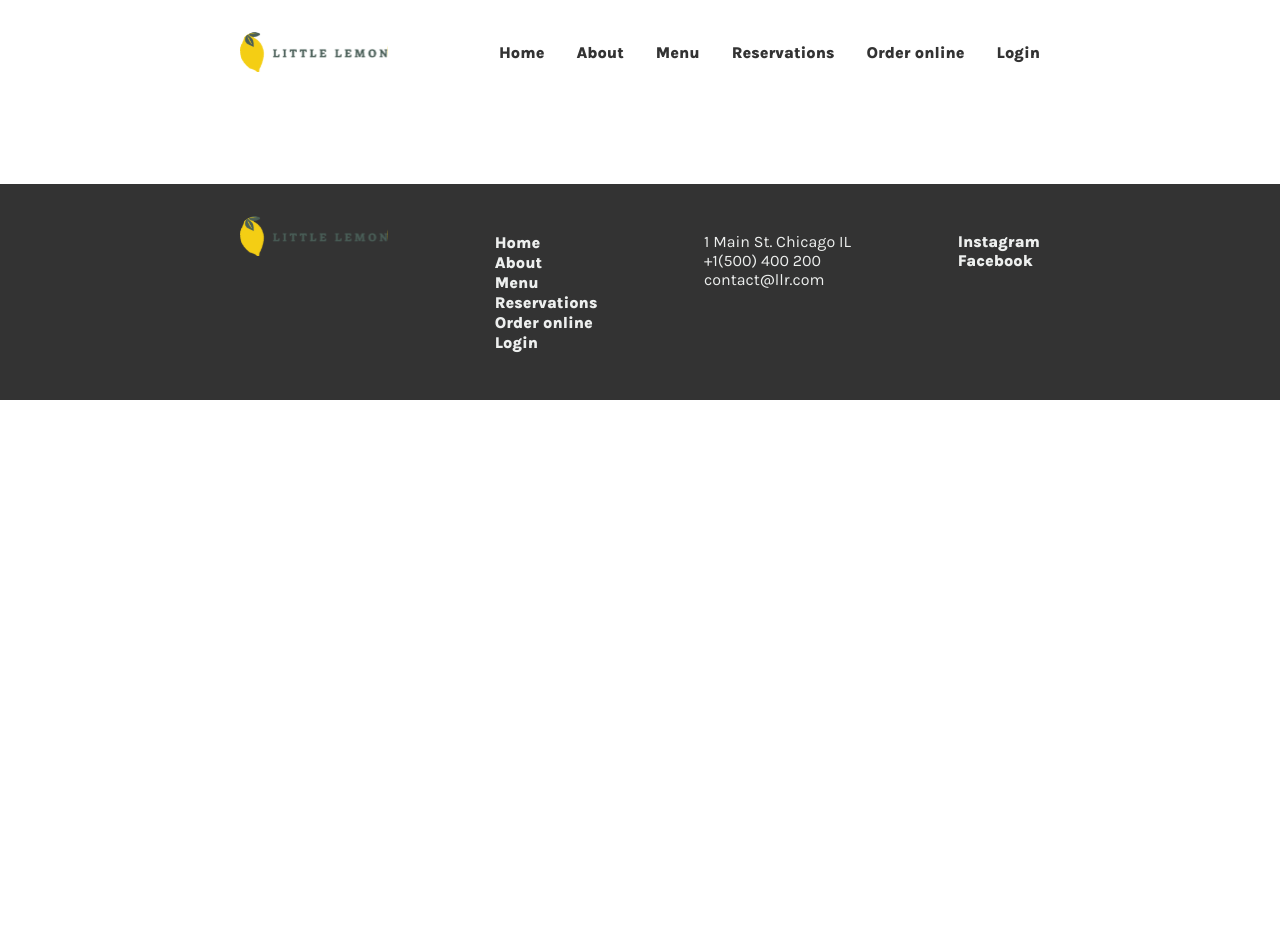
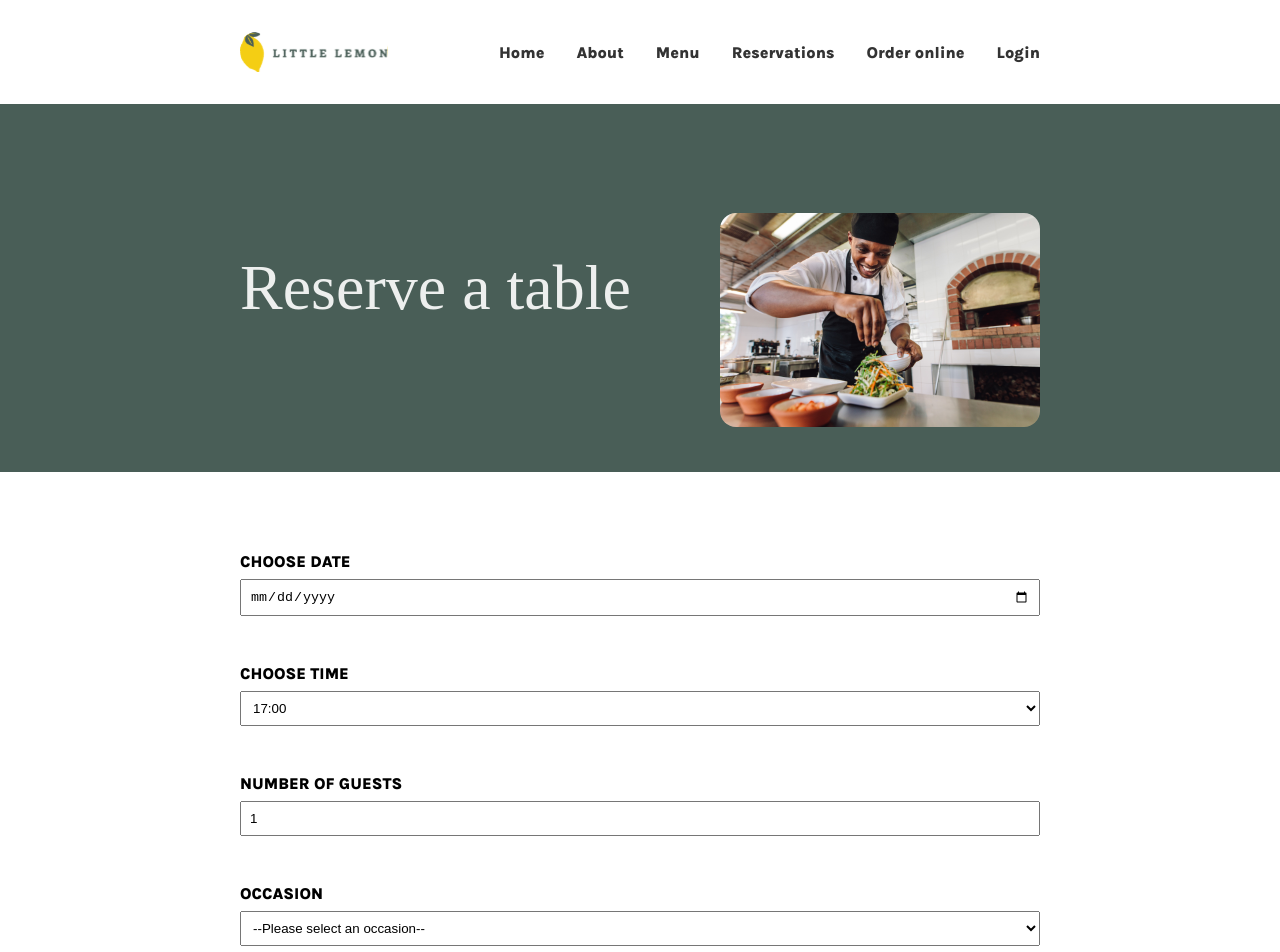
Before and after one commit to trberrido/capstone, a React (Create React App) app: page /booking in a window 1280 px wide. Shown: the top 952 px of the page. Before the commit the page ends 800 px from the top, so only its background shows below. Built offline with nearby package versions, Linux system fonts and the light colour scheme; a web font is replaced by a local one.

Commit message:
booking page and form done, style and state management

```diff
--- a/src/App.css
+++ b/src/App.css
@@ -21,7 +21,7 @@
   align-items: center;
   justify-content: center;
   font-size: calc(10px + 2vmin);
-  color: white;
+  color: var(--s3);
 }
 
 .App-link {
--- /dev/null
+++ b/src/components/BookingForm.jsx
@@ -0,0 +1,58 @@
+import { useState } from "react";
+import './bookingform.css';
+
+const availableTimes = [17, 18, 19, 20, 21, 22];
+const occasionOptions = [
+	{text: '--Please select an occasion--', value: ''},
+	{text: 'Birthday', value: 'Birthday'},
+	{text: 'Anniversary', value: 'Anniversary'}
+];
+const BookingForm = () => {
+	const [formData, setFormData] = useState({
+		date: '',
+		time: availableTimes[0],
+		guests: 1,
+		occasion: ''
+	});
+
+	const handleSubmit = (e) => {
+		e.preventDefault();
+	}
+
+	const handleInput = (e) => {
+		console.log(e.target.value)
+		setFormData({...formData, [e.target.name]: e.target.value})
+	}
+
+	return (
+	<form className='form content-column' onSubmit={handleSubmit}>
+
+		<label className='form__label' htmlFor="res-date" >Choose date</label>
+		<input className='form__input' type='date' id='res-date' name='date' onChange={handleInput} value={formData.date} required />
+
+		<label htmlFor="res-time" className='form__label'>Choose time</label>
+		<select id='rest-time' className='form__input' name='time' value={formData.time} onChange={handleInput} required>
+			{
+				availableTimes.map(option => (
+					<option key={option} value={option}>{option}:00</option>
+				))
+			}
+		</select>
+
+		<label htmlFor="guests" className='form__label'>Number of guests</label>
+		<input type='number'  className='form__input' name='guests' min='1' max='10' onChange={handleInput} value={formData.guests} required />
+
+		<label htmlFor="occasion" className='form__label'>Occasion</label>
+		<select id='occasion' className='form__input' name='occasion' value={formData.occasion} onChange={handleInput} required>
+			{
+				occasionOptions.map(option => (
+					<option key={option.value} value={option.value}>{option.text}</option>
+				))
+			}
+		</select>
+
+		<input type='submit' className='button' value='Make your reservation'/>
+	</form>);
+}
+
+export default BookingForm;
--- a/src/components/BookingPage.jsx
+++ b/src/components/BookingPage.jsx
@@ -1,5 +1,17 @@
+import BookingForm from './BookingForm'
+import './bookingpage.css'
+import img from '../assets/restaurantchef.jpg';
+
 const BookingPage = () => {
-	return <></>;
+	return (<>
+		<div className='booking-header'>
+			<div className='content-column booking-content'>
+				<h1 className='booking-header__title'>Reserve a table</h1>
+				<img alt='' src={img} className='booking-header__img'/>
+			</div>
+		</div>
+		<BookingForm />
+	</>);
 }
 
 export default BookingPage;
--- /dev/null
+++ b/src/components/bookingform.css
@@ -0,0 +1,23 @@
+.form {
+	display: flex;
+	flex-direction: column;
+	margin-top: 5rem;
+}
+
+.form__label {
+	margin-bottom: .5rem;
+	font-family: var(--karla);
+	font-weight: 800;
+	text-transform: uppercase;
+}
+
+.form__input {
+	margin-bottom: 3rem;
+	padding: .5rem;
+}
+
+input[type='submit']{
+	margin-top: 2rem;
+	display: block;
+	max-width: 15rem;
+}
--- /dev/null
+++ b/src/components/bookingpage.css
@@ -0,0 +1,28 @@
+.booking-header {
+	background-color: var(--p1);
+}
+
+.booking-content {
+	display: flex;
+	flex-direction: row;
+	justify-content: space-between;
+	align-items: center;
+}
+
+.booking-header__title {
+	color: var(--s3);
+	padding: 10rem 0 5rem 0;
+	margin-bottom: 5rem;
+}
+
+.booking-header__img {
+	max-width: 20rem;
+	height: auto;
+	position: relative;
+	top: 2rem
+}
+
+@media screen and (max-width: 50rem){
+	.booking-header__img { display: none }
+
+}
--- a/src/components/button.css
+++ b/src/components/button.css
@@ -4,10 +4,11 @@
 	padding: 1rem 2rem;
 	border-radius: 1rem;
 	transition: background-color .3s;
+	border: none;
 }
 
 .button:hover {
 	background-color: var(--dark);
-	color: white;
+	color: var(--s3);
 	transition: background-color .3s;
 }
--- a/src/components/calltoaction.css
+++ b/src/components/calltoaction.css
@@ -35,14 +35,14 @@
 	margin: 0;
 }
 .cta-title__secondline {
-	color: white;
+	color: var(--s3);
 	font-size: 2.5rem;
 
 	margin-bottom: 3rem;
 }
 
 .cta__paragraph {
-	color: white;
+	color: var(--s3);
 	max-width: 15rem;
 	margin-bottom: 3rem;
 }
```
Also changed, not shown: src/assets/restaurantchef.jpg (added).
